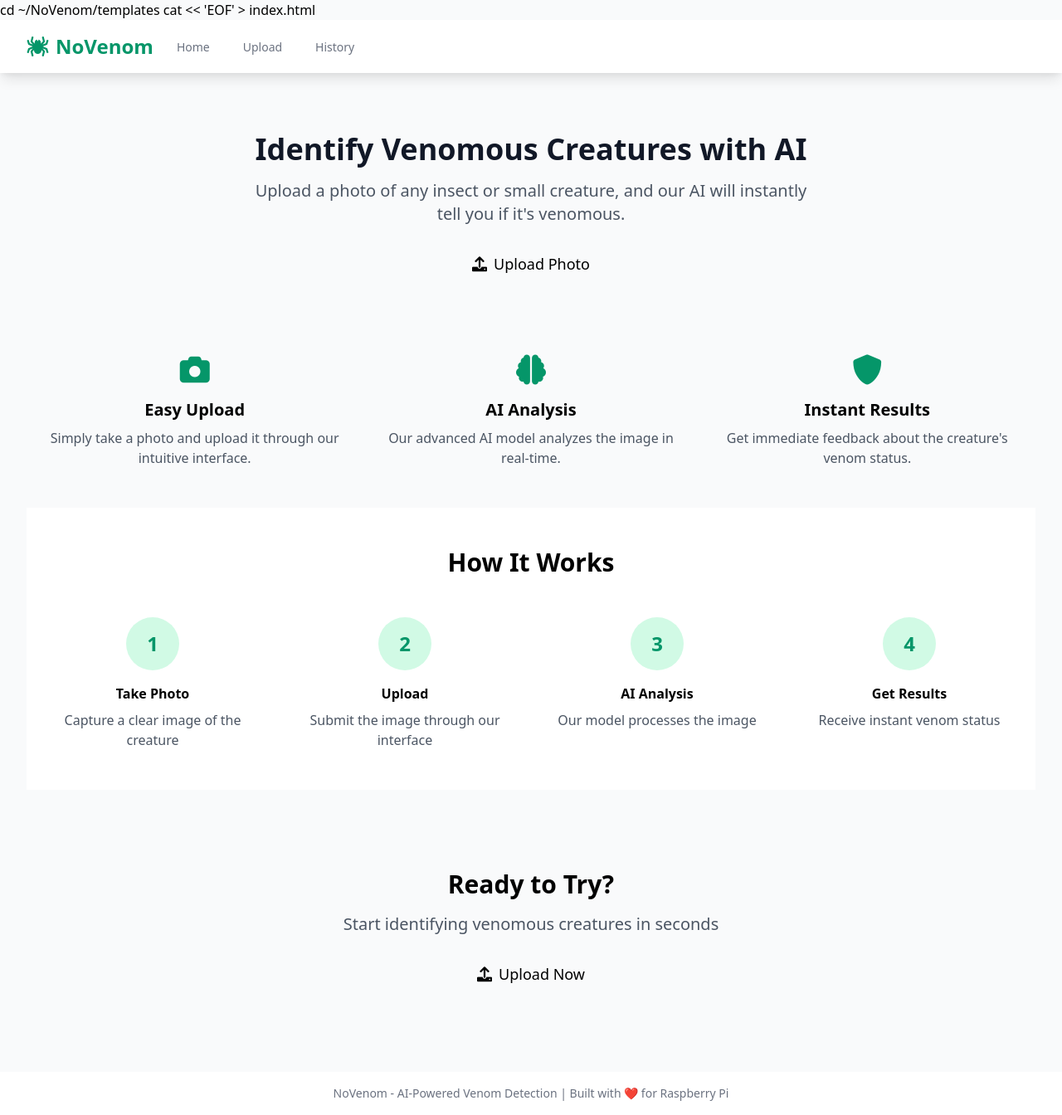
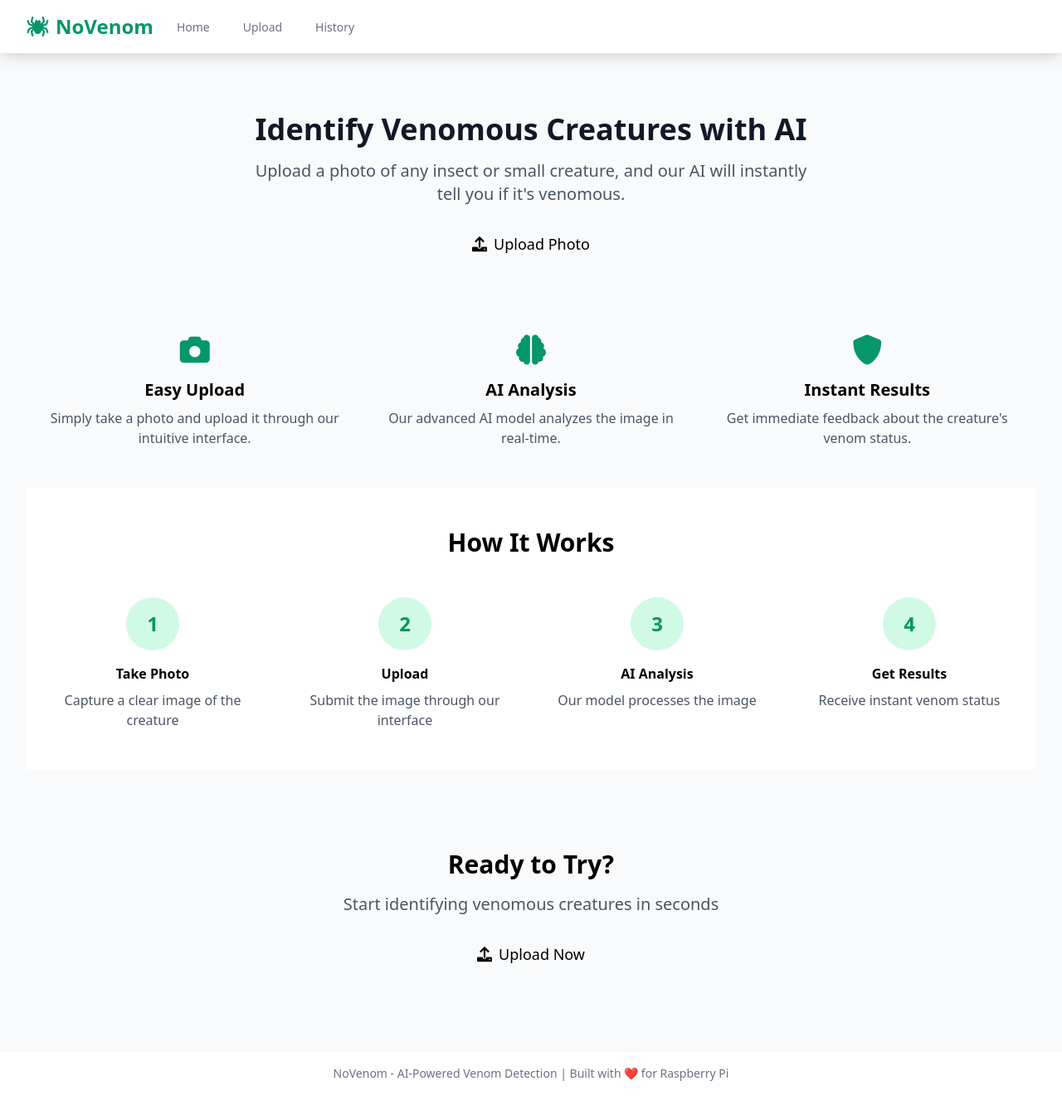
Before and after one commit to Marimbay/novenom, a Flask app: page / in a window 1280 px wide. Shown: the whole page at 83% size. After the commit the page ends 1303 px from the top, so only its background shows below. Run offline with Flask 3, Linux system fonts and the light colour scheme.

Commit message:
Update index.html

```diff
--- a/templates/index.html
+++ b/templates/index.html
@@ -1,5 +1,3 @@
-cd ~/NoVenom/templates
-cat << 'EOF' > index.html
 {% extends "base.html" %}
 
 {% block title %}NoVenom – Home{% endblock %}
```
